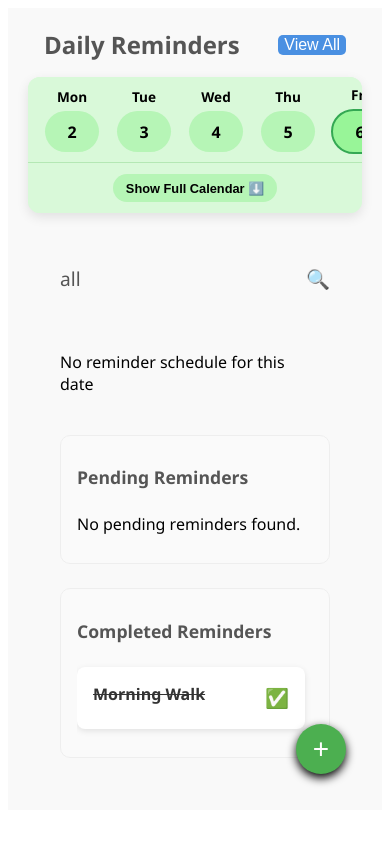
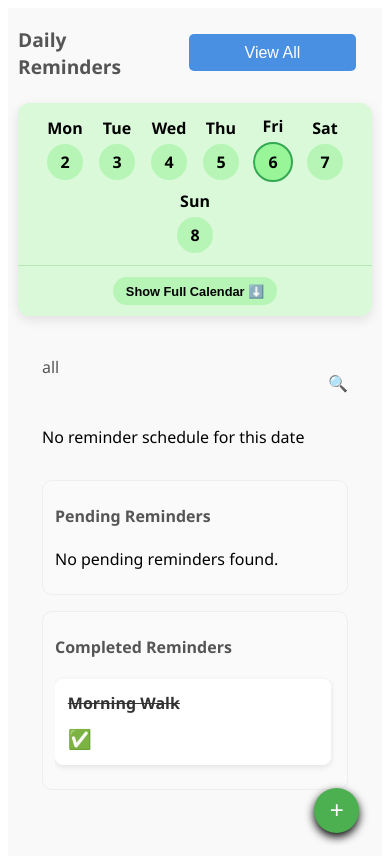
Before and after one commit to ShagunPandey11/Pet-App, a React (Create React App) app: page / in a window 390 px wide. Built offline with nearby package versions, Linux system fonts and the light colour scheme; data requests are answered from the project's data file.

Commit message:
styled every component for mobile responsiveness

```diff
--- a/src/App.css
+++ b/src/App.css
@@ -32,6 +32,7 @@
   align-items:center;
   padding :0 1rem;
   margin-bottom: 1rem;
+
 }
 
 .reminder-header h2{
@@ -43,10 +44,15 @@
   padding: 0.5rem 1 rem;
   font-size: 1rem;
   cursor: pointer;
-  border: none;
   background-color: #4a90e2;
   color: white;
   border-radius: 5px;
+  border:none;
+  transition: border-radius 0.4s ease,background-color 0.3s ease;
+}
+
+.reminder-header button:hover{
+  border-radius:25px;
 }
 
 .reminder-section{
@@ -57,3 +63,48 @@
   position: relative;
   overflow: hidden;
 }
+
+@media (max-width: 600px) {
+  .app-container {
+    padding: 10px;
+    max-width: 100%;
+  }
+
+  .reminder-header {
+    /* flex-direction: column; */
+    /* align-items: flex-start; */
+    gap: 0.5rem;
+    padding: 0;
+  }
+
+  .reminder-header h2 {
+    font-size: 1.2rem;
+  }
+
+  .filter-all-btn {
+    width: 50%;
+    padding: 0.6rem;
+    font-size: 1rem;
+    margin: 1rem;
+    border:none;
+    border-radius: 10px;
+    transition: border-radius 0.4s ease,background-color 0.3s ease;
+    cursor:pointer;
+  }
+
+  .filter-all-btn:hover{
+    border-radius:25px;
+  }
+
+  .add-button {
+    width: 45px;
+    height: 45px;
+    font-size: 24px;
+    bottom: 0.8rem;
+    right: 0.8rem;
+  }
+
+  .reminder-section {
+    padding-bottom: 3rem; /* so content doesn't get hidden behind the add button */
+  }
+}
--- a/src/Components/AddReminder.css
+++ b/src/Components/AddReminder.css
@@ -205,3 +205,116 @@
   color: #999;
   margin-bottom: 0.3rem;
 }
+
+/* Mobile Responsiveness for AddReminder Form */
+@media (max-width: 600px) {
+  .reminder-form-container {
+    padding: 1rem;
+    overflow-y: auto;
+  }
+
+  .form-header {
+    /* flex-direction: column; */
+    display:flex;
+    justify-content:space-between;
+    align-items: flex-start;
+    gap: 1rem;
+  }
+
+  .form-header h2 {
+    font-size: 1.2rem;
+  }
+
+.back-button,
+.save-button{
+  flex:1;
+  padding: 00.6rem, 00.8rem;
+  font-size:1rem;
+  border:none;
+  border-radius:10px;
+  transition: border-radius 0.4s ease, background-color 00.3s ease;
+  cursor:pointer;
+  }
+
+  .back-button{
+    background-color:#f0f0f0;
+    color:#333;
+  }
+
+  .save-button{
+    background-color: #4caf50;
+    color:white;
+  }
+
+  .back-button:hover,
+  .save-button:hover{
+    border-radius: 25px;
+  }
+
+  .dropdown-section {
+    flex-direction: column;
+    gap: 1rem;
+  }
+
+  .dropdown-group select,
+  .dropdown-group label {
+    width: 100%;
+    font-size: 1rem;
+  }
+
+  .card {
+    margin-bottom: 1rem;
+    padding: 1rem;
+  }
+
+  .card-header,
+  .card-heading {
+    font-size: 1rem;
+  }
+
+  .note-input textarea {
+    width: 100%;
+    font-size: 1rem;
+  }
+
+  .input-label,
+  input[type="text"],
+  input[type="date"],
+  input[type="time"],
+  select,
+  textarea {
+    width: 100%;
+    font-size: 1rem;
+    margin-top: 0.5rem;
+  }
+
+  .form-section {
+    flex-direction: column;
+  }
+
+  .form-section label {
+    margin-bottom: 0.3rem;
+  }
+
+  .save-button,
+  .back-button {
+    width: 100%;
+    font-size: 1rem;
+    padding: 0.6rem;
+    margin-top: 0.5rem;
+  }
+
+  .add-note-button{
+    font-size: 1rem;
+    padding: 0.6rem;
+    margin-top: 0.5rem;
+  }
+
+  adding: 00.6rem, 00.8rem;
+  font-size:1rem;
+  border:none;
+
+  .collapse-icon {
+    font-size: 1.2rem;
+  }
+}
--- a/src/Components/Calendarstrip.css
+++ b/src/Components/Calendarstrip.css
@@ -172,16 +172,35 @@
 /* ----------- RESPONSIVE ----------- */
 @media (max-width: 600px) {
   .calendar-strip {
-    padding: 0.5rem;
-    overflow-x: scroll;
+    flex-wrap:wrap;
+    justify-content:center;
+    padding:0.5rem;
   }
 
   .calendar-day {
-    min-width: 60px;
+    flex: 1 1 14%;
+    max-width:44px;
+    min-width: 42px;
+    margin:4px
+  }
+
+  .date-circle{
+    display:flex;
+    align-items:center;
+    justify-content:center;
+    width:36px;
+    height:36px;
+    font-size: 1rem;
+    padding:0
+  }
+
+  .day-name{
+    font-size:1rem;
   }
 
   .calendar-toggle button {
     font-size: 0.8rem;
     padding: 0.4rem 0.8rem;
   }
+
 }
--- a/src/Components/ReminderCard.css
+++ b/src/Components/ReminderCard.css
@@ -65,3 +65,36 @@
 .tick-mark {
   font-size: 1.2rem;
 }
+
+@media (max-width: 600px) {
+  .reminder-card {
+    padding: 0.8rem;
+  }
+
+  .reminder-content h4 {
+    font-size: 1rem;
+  }
+
+  .reminder-meta {
+    flex-direction: column;
+    align-items: flex-start;
+    font-size: 0.85rem;
+  }
+
+  .action-btn {
+    display: block;
+    width: 100%;
+    margin: 0.3rem 0;
+    font-size: 0.9rem;
+  }
+
+  .reminder-title-row {
+    flex-direction: column;
+    align-items: flex-start;
+    gap: 0.2rem;
+  }
+
+  .tick-mark {
+    align-self: flex-start;
+  }
+}
--- /dev/null
+++ b/src/Components/ReminderFilter.css
@@ -0,0 +1,52 @@
+/* Base Styles */
+.reminder-filter {
+  display: flex;
+  gap: 1.5rem;
+  padding: 0.75rem 1rem;
+  background-color: #f1f1f1;
+  border-radius: 10px;
+  margin-bottom: 1rem;
+  flex-wrap: wrap;
+}
+
+.reminder-filter label {
+  display: flex;
+  flex-direction: column;
+  font-size: 0.95rem;
+  color: #444;
+}
+
+.reminder-filter select {
+  margin-top: 0.25rem;
+  padding: 0.4rem 0.6rem;
+  border-radius: 6px;
+  border: 1px solid #ccc;
+  background-color: #fff;
+  font-size: 0.9rem;
+  min-width: 140px;
+  cursor: pointer;
+  transition: border-color 0.3s ease;
+}
+
+.reminder-filter select:focus {
+  border-color: #4CAF50;
+  outline: none;
+}
+
+/* Responsive Styles */
+@media (max-width: 600px) {
+  .reminder-filter {
+    flex-direction: column;
+    gap: 1rem;
+    padding: 0.75rem;
+  }
+
+  .reminder-filter label {
+    font-size: 0.9rem;
+  }
+
+  .reminder-filter select {
+    width: 100%;
+    font-size: 0.9rem;
+  }
+}
--- a/src/Components/ReminderFilter.js
+++ b/src/Components/ReminderFilter.js
@@ -1,5 +1,6 @@
 //ReminderFilter.js
 import React from 'react';
+import './ReminderFilter.css'
 
 const ReminderFilter = ({ filters, setFilters }) => {
   const handleTimeFilterChange = (e) => {
--- a/src/Components/ReminderList.jsx
+++ b/src/Components/ReminderList.jsx
@@ -24,12 +24,6 @@ const ReminderList = ({ reminders, selectedDate, viewAll, onEdit, onDelete, onCo
   // console.log('view all from reminderlist')
   // console.log(viewAll)
   const { pending: pendingReminders, completed: completedReminders , allReminders: All } = filterReminders(reminders, filters, selectedDate, viewAll);
-  // console.log('ALL reminers from reminderlist')
-  // console.log(All)
-  // console.log('Pending reminers from reminderlist')
-  // console.log(pendingReminders)
-  // console.log('completed reminers from reminderlist')
-  // console.log(completedReminders)
 
   return (
     <div className="reminder-list">
--- a/src/Components/Reminderlist.css
+++ b/src/Components/Reminderlist.css
@@ -51,3 +51,74 @@
   margin-bottom: 0.5rem;
   color: #555;
 }
+@media (max-width: 600px) {
+  .reminder-list {
+    padding: 0.5rem;
+    gap: 1rem;
+  }
+
+  .reminder-filter-bar {
+    flex-direction: column;
+    align-items: flex-start;
+    gap: 0.5rem;
+  }
+
+  .section-heading {
+    font-size: 1rem;
+  }
+
+  .filter-icon {
+    align-self: flex-end;
+    font-size: 1rem;
+  }
+
+  .reminder-scroll-section {
+    max-height: 150px;
+    padding-right: 0.25rem;
+  }
+
+  .reminder-group {
+    padding: 0.5rem 0.75rem;
+  }
+
+  .reminder-heading {
+    font-size: 1rem;
+    margin-bottom: 0.3rem;
+  }
+}
+@media (max-width: 600px) {
+  .reminder-list {
+    padding: 0.5rem;
+    gap: 1rem;
+  }
+
+  .reminder-filter-bar {
+    flex-direction: row;
+    justify-content:space-between;
+    align-items: center;
+    gap: 0.5rem;
+  }
+
+  .section-heading {
+    font-size: 1rem;
+  }
+
+  .filter-icon {
+    /* align-self: flex-end; */
+    font-size: 1rem;
+  }
+
+  .reminder-scroll-section {
+    max-height: 150px;
+    padding-right: 0.25rem;
+  }
+
+  .reminder-group {
+    padding: 0.5rem 0.75rem;
+  }
+
+  .reminder-heading {
+    font-size: 1rem;
+    margin-bottom: 0.3rem;
+  }
+}
```
